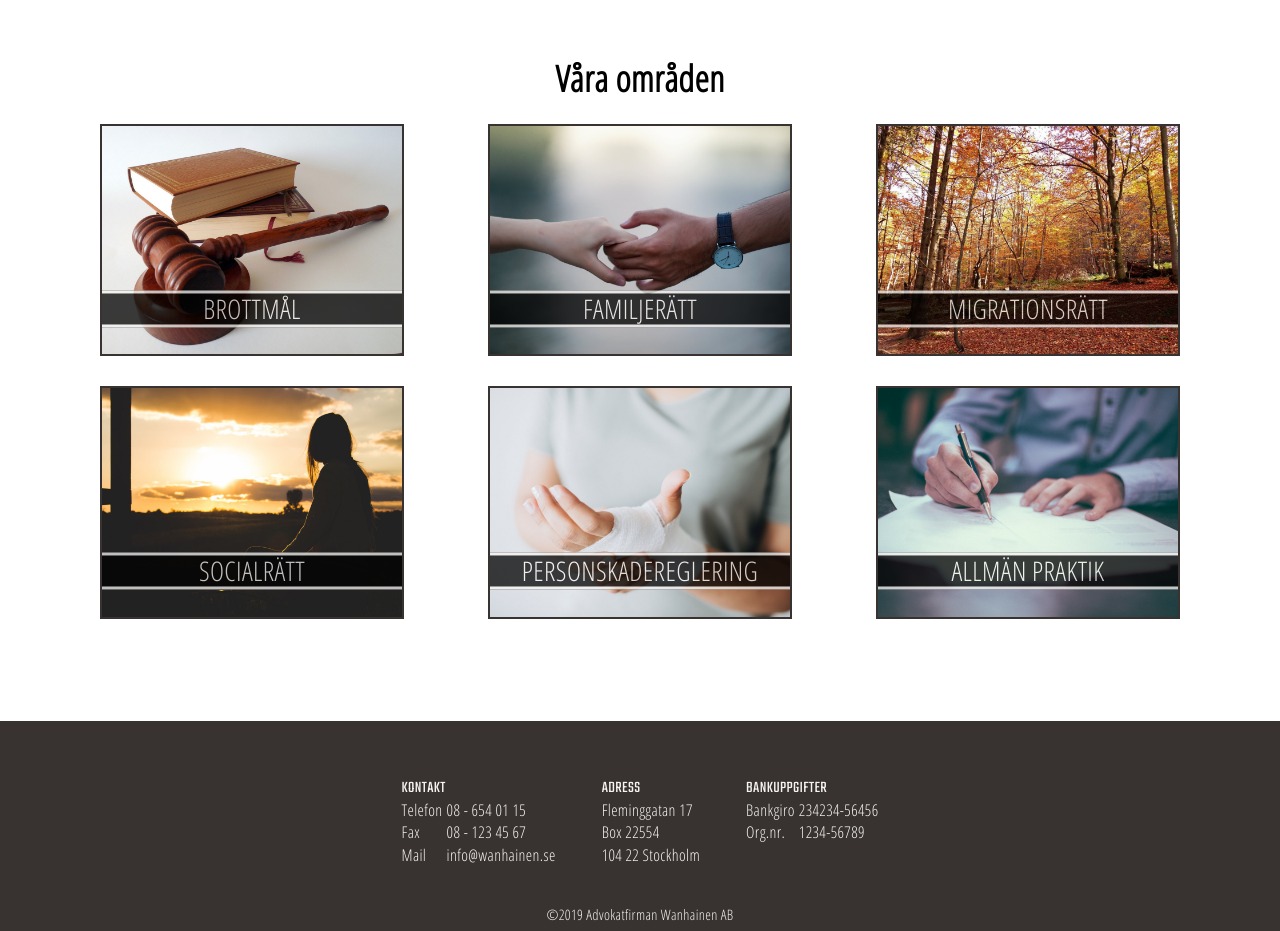
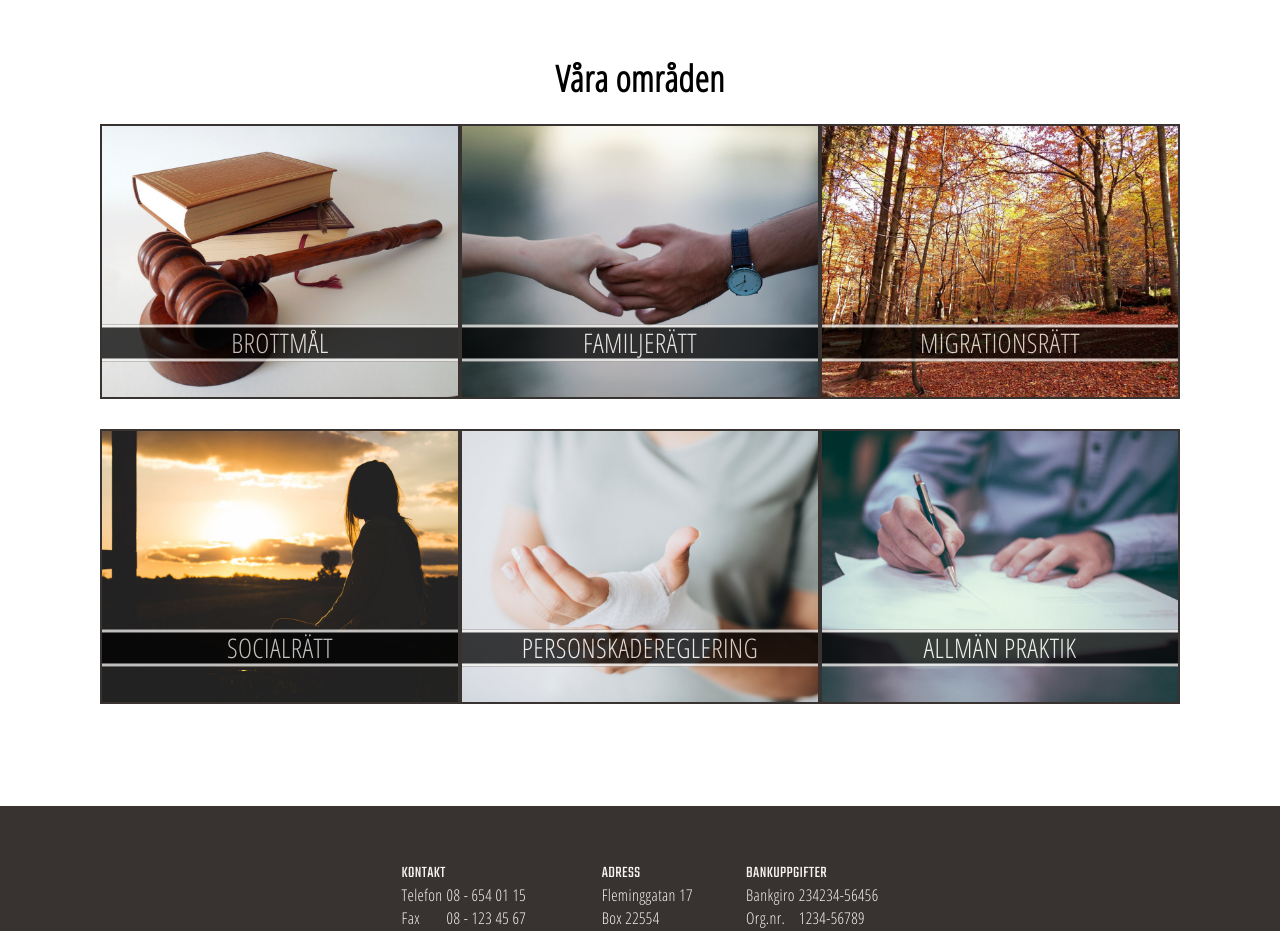
Before and after one commit to Henkenator/wanhainen2, an Angular app: page / in a window 1280 px wide. Shown: the part 600-1531 px from the top of the page. Built offline with nearby package versions, Linux system fonts and the light colour scheme; a web font is replaced by a local one.

Commit message:
changed from flex to grid

```diff
--- a/src/app/components/start/start.component.css
+++ b/src/app/components/start/start.component.css
@@ -1,18 +1,3 @@
-/*@media (min-width: 35em) {
-  .hero {
-    padding: 8em 3em;
-    font-size: 1.2rem;
-    /*background-image: url(./assets/images/family.jpg);*/
- /* }
-}
-
-@media (min-width: 50em) {
-  .hero {
-    padding: 11em 6em;
-    /*background-image: url(./assets/images/family.jpg);*/
-/* }
-}
-*/
 
 .start-info-container {
   margin: 0 auto;
@@ -20,11 +5,29 @@
 }
 
 .card-container {
-  display: flex;
+  /*display: flex;
   flex-wrap: wrap;
-  justify-content: space-between;
+  justify-content: space-between;*/
+
+
   margin: 0 auto;
   max-width: 1080px;
+
+  display: grid;
+  grid-template-columns: [first] auto [line] auto [end];
+  grid-template-areas:
+    "crime family"
+    "migration social"
+    "injury misc"
+}
+
+@media only screen and (min-width: 700px) {
+  .card-container {
+    grid-template-columns: [first] auto [line1] auto [line2] auto [end];
+    grid-template-areas:
+      "crime family migration"
+      "social injury misc"
+  }
 }
 
 .card {
@@ -58,4 +61,30 @@
 
 .card-image {
   display: block;
+  max-width: 100%;
+  height: auto;
 }
+
+.item-crime {
+  grid-area: crime;
+}
+
+.item-family {
+  grid-area: family;
+}
+
+.item-migration {
+  grid-area: migration;
+}
+
+.item-social {
+  grid-area: social;
+}
+
+.item-injury {
+  grid-area: injury;
+}
+
+.item-misc {
+  grid-area: misc;
+}
--- a/src/app/components/start/start.component.html
+++ b/src/app/components/start/start.component.html
@@ -1,5 +1,3 @@
-<!--<aside id="hero" class="hero">
-</aside>-->
 <div class="hero-container">
   <img class="hero-image" src="/assets/images/start/stockholm.jpg">
   <div class="hero-text"><span>Vi är erfarna. Vi är engagerade. Vi är envisa.<br>Vi kämpar för dig.</span></div>
@@ -23,50 +21,50 @@
 <main>
   <h1 class="text-center">Våra områden</h1>
   <div class="card-container">
-    <div class="card">
+    <div class="card item-crime">
       <!--<a routerLink="rattsomraden/brottmal">-->
-        <img src="/assets/images/start/lagbok.jpg" width="300px" class="card-image">
+        <img src="/assets/images/start/lagbok.jpg" class="card-image">
         <div class="card-header text-center">
           <span class="card-header-text">Brottmål</span>
         </div>
       <!--</a>-->
     </div>
-    <div class="card">
+    <div class="card item-family">
       <!--<a routerLink="rattsomraden/familjeratt">-->
-        <img src="/assets/images/start/hands.jpg" width="300px" class="card-image">
+        <img src="/assets/images/start/hands.jpg" class="card-image">
         <div class="card-header text-center">
           <span class="card-header-text">Familjerätt</span>
         </div>
       <!--</a>-->
     </div>
-    <div class="card">
+    <div class="card item-migration">
       <!--<a routerLink="rattsomraden/migrationsratt">-->
-        <img src="/assets/images/start/forest.jpg" width="300px" class="card-image">
+        <img src="/assets/images/start/forest.jpg" class="card-image">
         <div class="card-header text-center">
           <span class="card-header-text">Migrationsrätt</span>
         </div>
       <!--</a>-->
     </div>
 
-    <div class="card">
+    <div class="card item-social">
       <!--<a routerLink="rattsomraden/socialratt">-->
-        <img src="/assets/images/start/sunset.jpg" width="300px" class="card-image">
+        <img src="/assets/images/start/sunset.jpg" class="card-image">
         <div class="card-header text-center">
           <span class="card-header-text">Socialrätt</span>
         </div>
       <!--</a>-->
     </div>
-    <div class="card">
+    <div class="card item-injury">
       <!--<a routerLink="rattsomraden/personskaderegleringar">-->
-        <img src="/assets/images/start/injury.jpg" width="300px" class="card-image">
+        <img src="/assets/images/start/injury.jpg" class="card-image">
         <div class="card-header text-center">
           <span class="card-header-text">Personskadereglering</span>
         </div>
       <!--</a>-->
     </div>
-    <div class="card">
+    <div class="card item-misc">
       <!--<a routerLink="rattsomraden/allmanpraktik">-->
-        <img src="/assets/images/start/avtal.jpg" width="300px" class="card-image">
+        <img src="/assets/images/start/avtal.jpg" class="card-image">
         <div class="card-header text-center">
           <span class="card-header-text">Allmän praktik</span>
         </div>
```
